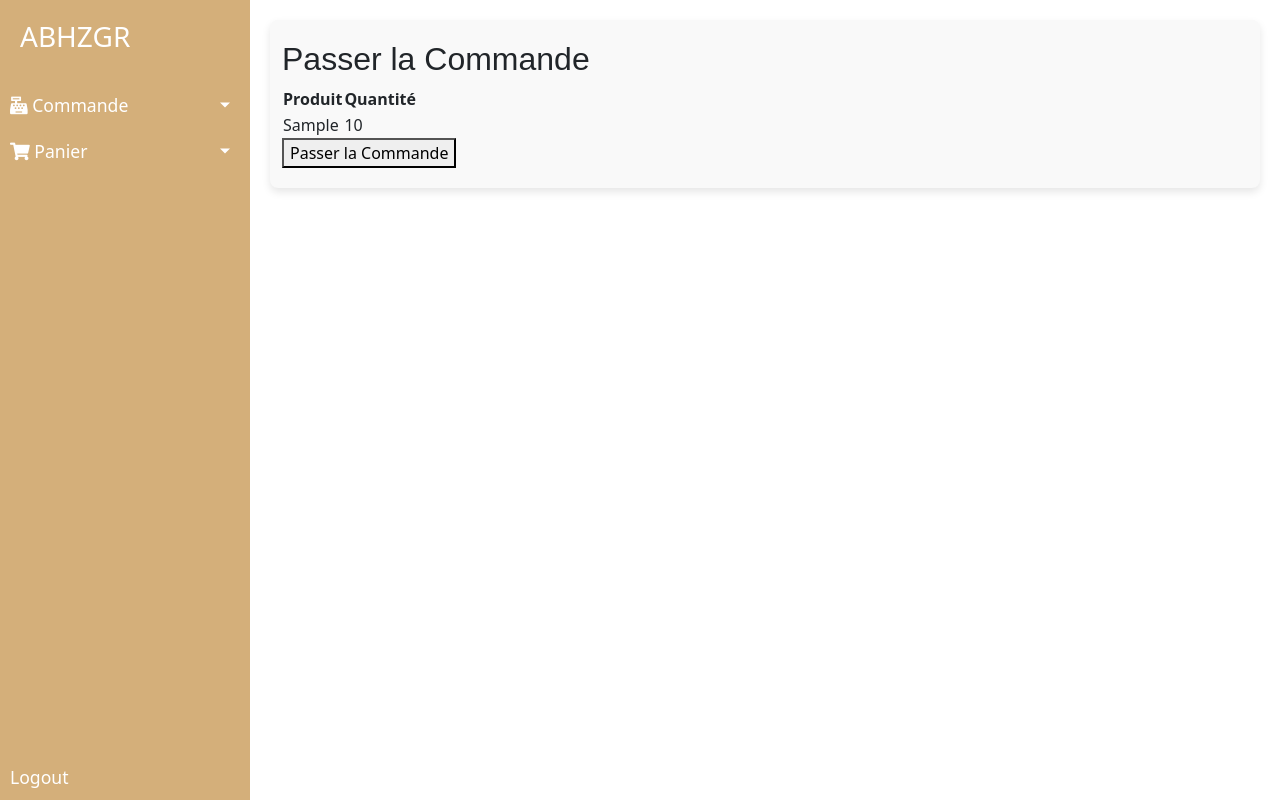
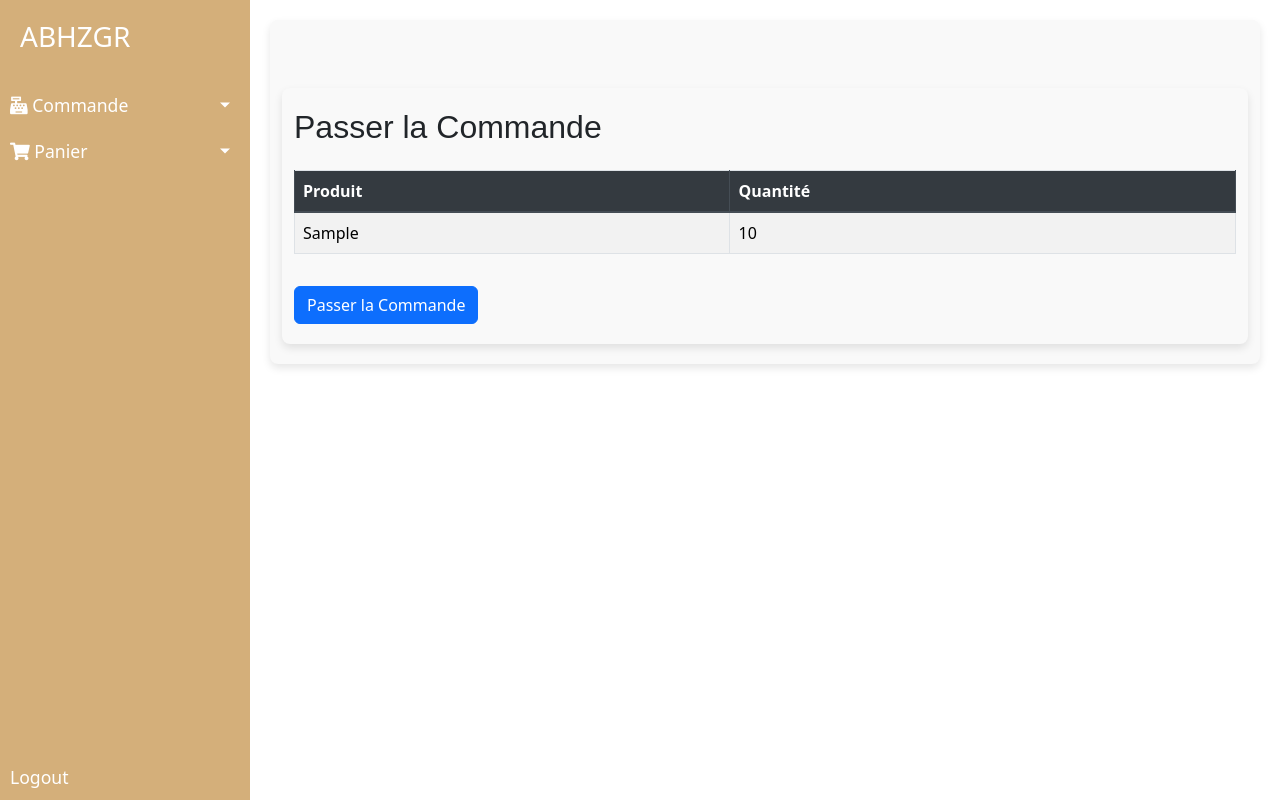
Before and after one commit to amineboubekri/gestion_stock, a Django app: page /stock/place_order/ in a window 1280 px wide. Run offline with Django 3.2, Linux system fonts and the light colour scheme; a user stored in the database is signed in; tables that the repository leaves empty hold one stand-in row (values such as "Sample post"); some libraries are stand-ins or nearby versions.

Commit message:
passer commande panier

```diff
--- a/stock/templates/stock/place_order.html
+++ b/stock/templates/stock/place_order.html
@@ -1,10 +1,11 @@
 {% extends 'employe_base.html' %}
 {% block content %}
-<h2>Passer la Commande</h2>
+<div class="container mt-5">
+    <h2 class="mb-4">Passer la Commande</h2>
     <form method="post">
         {% csrf_token %}
-    <table>
-        <thead>
+        <table class="table table-striped table-bordered">
+            <thead class="thead-dark">
                 <tr>
                     <th>Produit</th>
                     <th>Quantité</th>
@@ -19,6 +20,7 @@
                 {% endfor %}
             </tbody>
         </table>
-    <button type="submit">Passer la Commande</button>
+        <button type="submit" class="btn btn-primary mt-3">Passer la Commande</button>
     </form>
+</div>
 {% endblock %}
```
Lines whose indentation alone changed are shown as unchanged.
